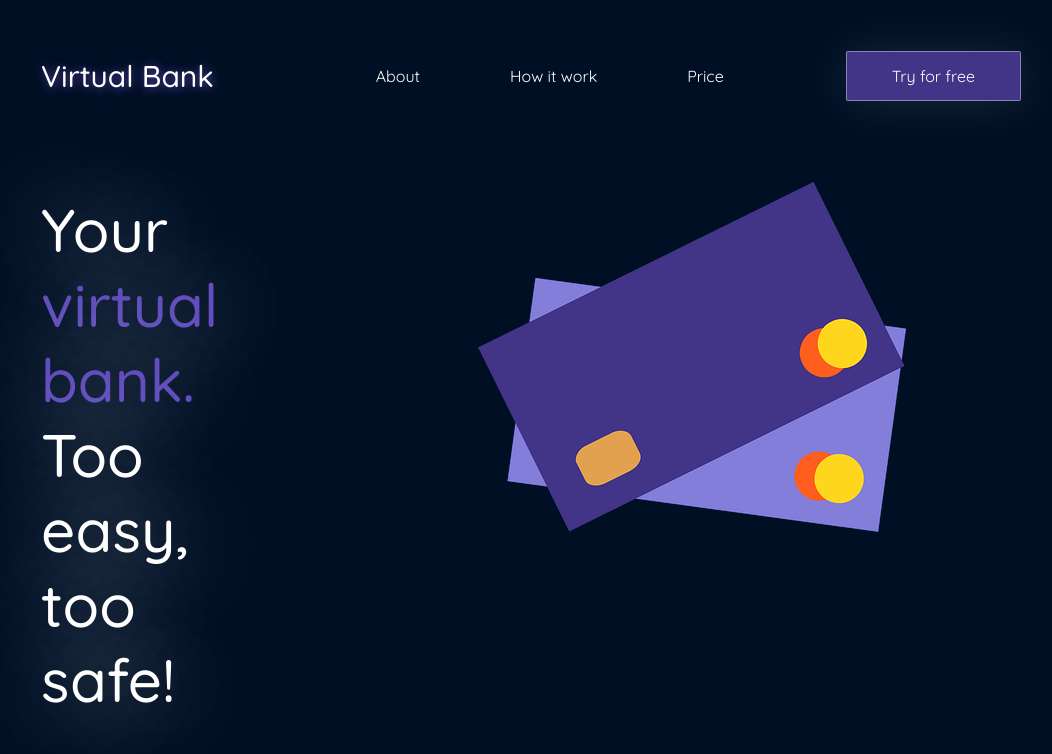
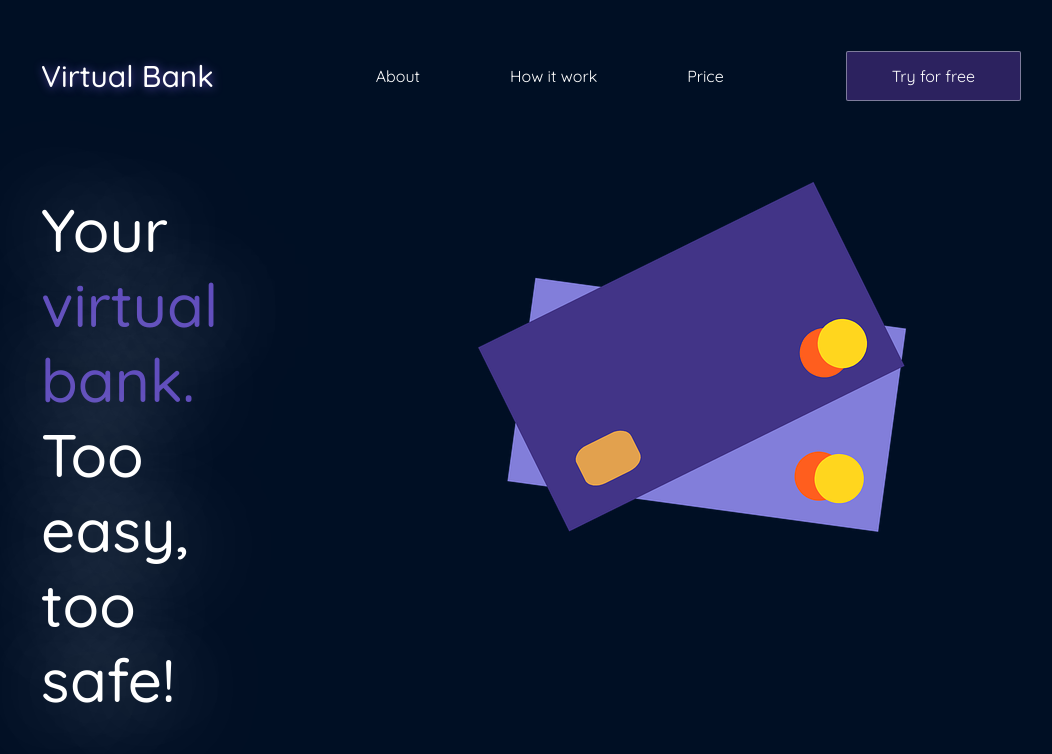
Before and after one commit to valmri/Virtual_bank, a plain HTML site: page index.html in a window 1280 px wide. In both pictures the pointer is over the link "Try for free". Shown: the top 754 px of the page, without its empty margins (109-1161 px from the left). Drawn offline with nearby package versions, Linux system fonts and the light colour scheme.

Commit message:
Animation sur bouton info

```diff
--- a/assets/css/styles.css
+++ b/assets/css/styles.css
@@ -59,6 +59,12 @@ span.logo {
     background-color: rgb(66, 52, 135);
 }
 
+.btn_info:hover {
+    background-color: rgb(44, 34, 95);
+    box-shadow: 0px 0px 0px rgba(255, 255, 255, 0.1);
+    transition: 1s;
+}
+
 main {
     display: flex;
     justify-content: space-between;
```
